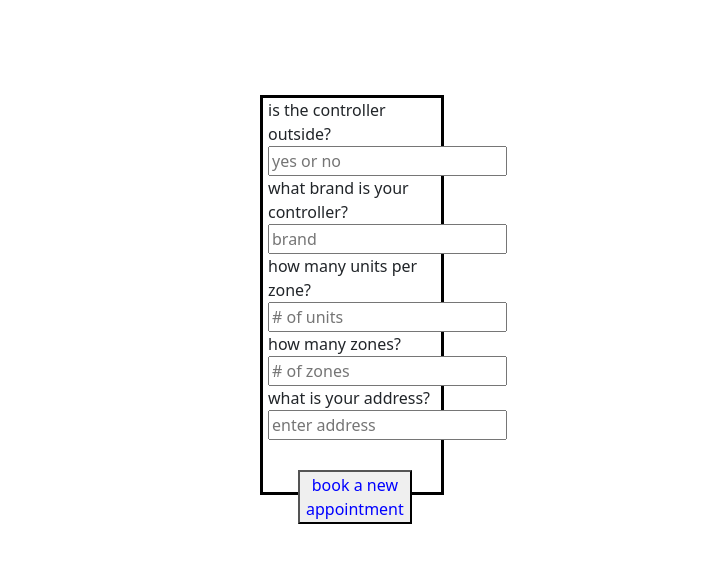
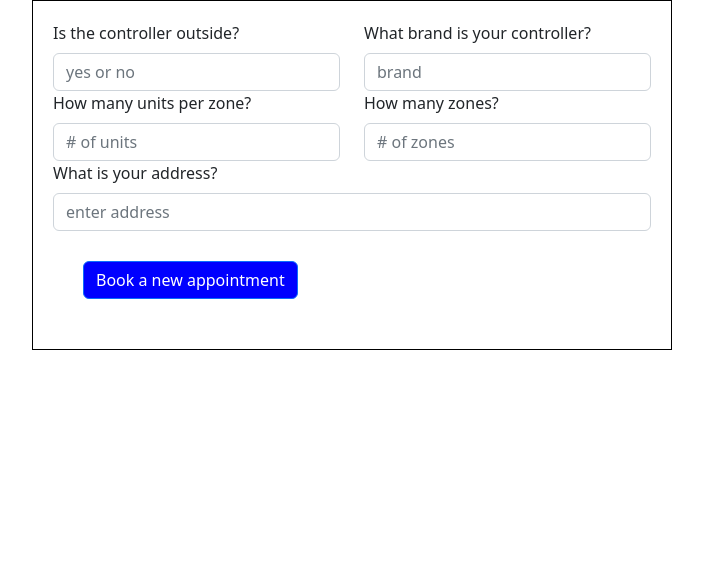
Before and after one commit to NickMadero/rainmanland, a React (Create React App) app in the folder client/: page / in a window 1280 px wide. Both pictures are taken after a click on the button "Book an Appointment". Shown: the top 562 px of the page, without its empty margins (288-991 px from the left). Built offline with nearby package versions, Linux system fonts and the light colour scheme.

Commit message:
changed customerinfo gui to a better looking gui

```diff
--- a/client/src/components/CustomerInfoPage.jsx
+++ b/client/src/components/CustomerInfoPage.jsx
@@ -1,49 +1,54 @@
-import React from 'react'
+import React from 'react';
+import Form from 'react-bootstrap/Form';
+import Button from 'react-bootstrap/Button';
+import Row from 'react-bootstrap/Row';
+import Col from 'react-bootstrap/Col';
 
-function CustomerInfoPage(props) {
+const CustomerInfoPage = (props) => {
     return (
-        <div>
-            <div
-                style={{
-                    width: 'auto',
-                    height: 'auto',
-                    display: 'flex',
-                    overflow: 'hidden',
-                    position: 'relative',
-                    alignItems: 'center',
-                    flexShrink: '0',
-                    borderColor: 'transparent',
-                    justifyContent: 'center',
-                    backgroundColor: 'var(--dl-color-ios-bg)',
-                }}
-            >
-                <form
-                    style={{
-                        width: '184px',
-                        paddingLeft:'5px',
-                        height: '400px',
-                        margin: '95px',
-                        alignItems: 'center',
-                        justifyContent: 'flex-start',
-                        borderColor:"black",
-                        borderStyle:"solid",
-                    }}
-                >
-                    <span>is the controller outside?</span>
-                    <input type="text" placeholder="yes or no" required pattern="yes|no" />
-                    <span>what brand is your controller?</span>
-                    <input type="text" placeholder="brand" required  pattern="[A-Za-z ]+" />
-                    <span>how many units per zone?</span>
-                    <input type="text" placeholder="# of units" required min = "0"  />
-                    <span>how many zones?</span>
-                    <input type="text" placeholder="# of zones" required  min= "0"/>
-                    <span>what is your address?</span>
-                    <input type="text" placeholder="enter address" required />
-                    <button onClick={props.onGoToCalendarButtonClick} style={{margin:'30px', color: 'blue',}}>book a new  appointment</button>
-                </form>
-            </div>
-        </div>
-    )
-}
+        <Form style={{
+            width: '50%',
+            margin: '0 auto',
+            border: '1px solid black',
+            padding: '20px'
+        }}>
+            <Row>
+                <Col>
+                    <Form.Group controlId="formIsControllerOutside">
+                        <Form.Label>Is the controller outside?</Form.Label>
+                        <Form.Control type="text" placeholder="yes or no" required pattern="yes|no" />
+                    </Form.Group>
+                </Col>
+                <Col>
+                    <Form.Group controlId="formControllerBrand">
+                        <Form.Label>What brand is your controller?</Form.Label>
+                        <Form.Control type="text" placeholder="brand" required pattern="[A-Za-z ]+" />
+                    </Form.Group>
+                </Col>
+            </Row>
+            <Row>
+                <Col>
+                    <Form.Group controlId="formUnitsPerZone">
+                        <Form.Label>How many units per zone?</Form.Label>
+                        <Form.Control type="number" placeholder="# of units" required min="0" />
+                    </Form.Group>
+                </Col>
+                <Col>
+                    <Form.Group controlId="formNumZones">
+                        <Form.Label>How many zones?</Form.Label>
+                        <Form.Control type="number" placeholder="# of zones" required min="0" />
+                    </Form.Group>
+                </Col>
+            </Row>
+            <Form.Group controlId="formAddress">
+                <Form.Label>What is your address?</Form.Label>
+                <Form.Control type="text" placeholder="enter address" required />
+            </Form.Group>
+            <Button  onClick={props.onGoToCalendarButtonClick} variant="primary" type="submit" style={{ margin: '30px', color: 'white', backgroundColor: 'blue' }}>
+                Book a new appointment
+            </Button>
+        </Form>
+    );
+};
 
-export default CustomerInfoPage
+export default CustomerInfoPage;
```
